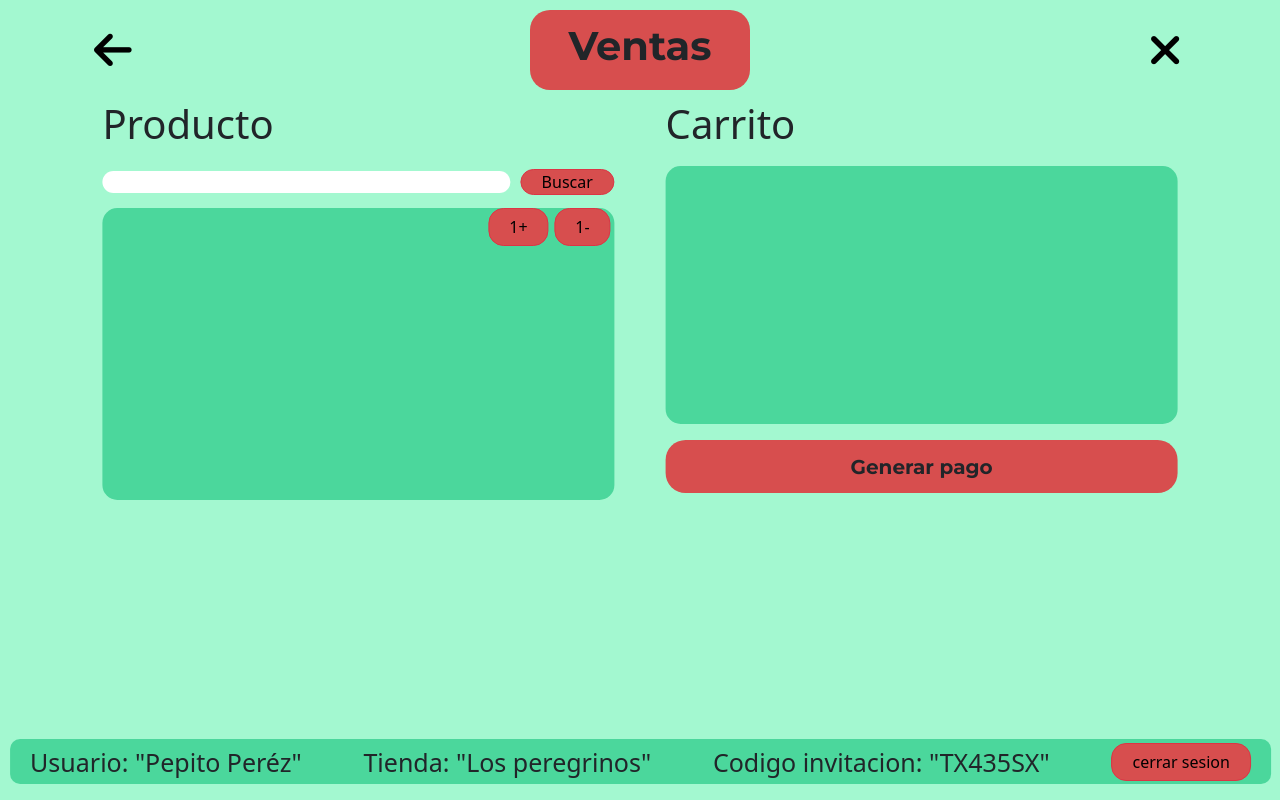
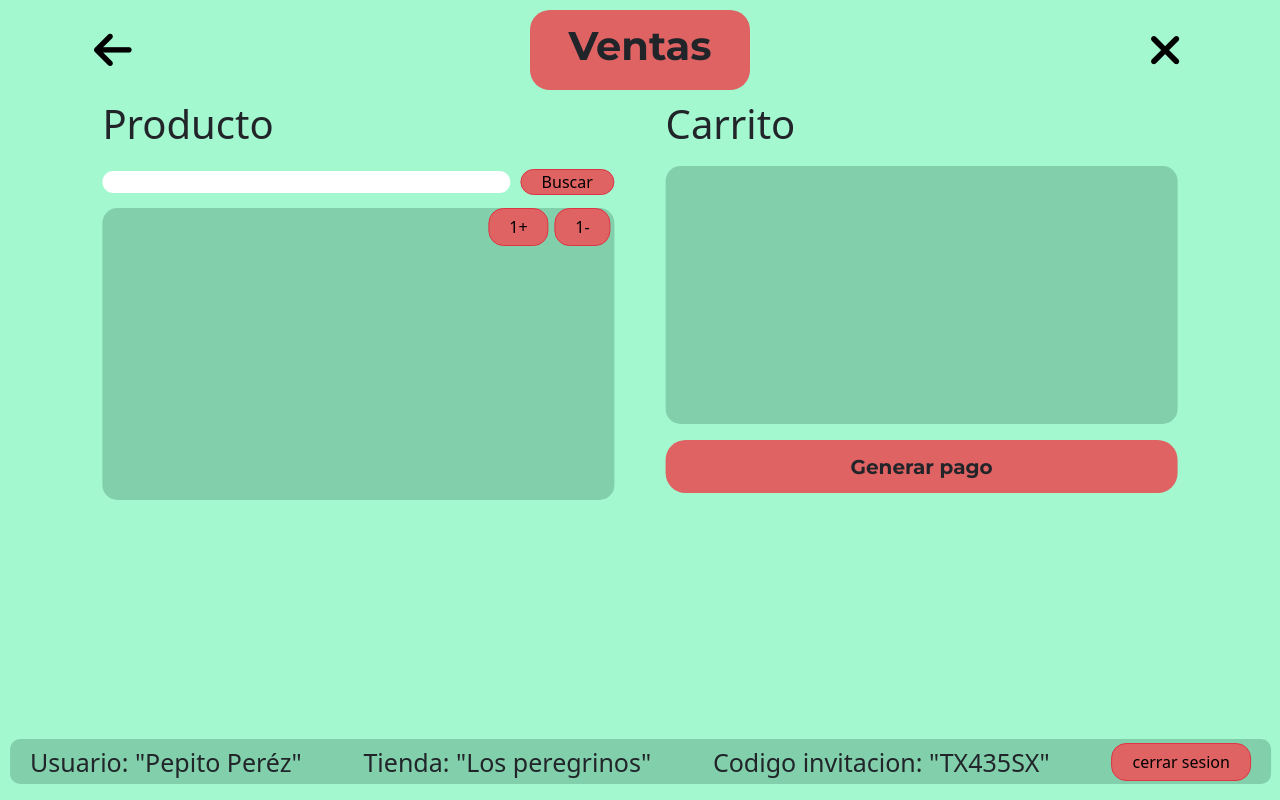
Before and after one commit to Xfezor/ADAX-Store-Manager, a PHP site: page /ventas.html in a window 1280 px wide. Run offline with PHP 8.4, Linux system fonts and the light colour scheme; some libraries are stand-ins or nearby versions.

Commit message:
arreglo colores completado, js de registro completado

```diff
--- a/HTML/styles_ventas.css
+++ b/HTML/styles_ventas.css
@@ -21,7 +21,7 @@ body {
 
   }
 .adax{
-    background-color: #D74E4E;
+    background-color: #df6363;
     font-family: 'Montserrat';
     font-weight: 700;
     font-size: 20px;
@@ -40,7 +40,7 @@ body {
 }
 @media only screen and (max-height:800px){
     .adax{
-        background-color: #D74E4E;
+        background-color: #df6363;
         font-family: 'Montserrat';
         font-weight: 700;
         font-size: 20px;
@@ -130,7 +130,7 @@ body {
 #search-button {
     height: 80%;
     width: 100%;
-    background-color: #D74E4E;
+    background-color: #df6363;
     margin: auto 0;
     color: black;
     border-radius: 15px;
@@ -142,7 +142,7 @@ body {
     #search-button {
         height: 80%;
         width: 100%;
-        background-color: #D74E4E;
+        background-color: #df6363;
         margin: auto 0;
         color: black;
         border-radius: 15px;
@@ -153,12 +153,12 @@ body {
     }
 }
 #search-button:hover{
-    background-color: #aa4949;
+    background-color: #af3333;
     color: black;
 }
 
 .product-list{
-    background-color: #4BD79C;
+    background-color: #82cfab;
     grid-column: 1/-1;
     grid-row: 3/-1;
     display: grid;
@@ -171,7 +171,7 @@ body {
 #add-button{
     height: fit-content;
     width: fit-content;
-    background-color: #D74E4E;
+    background-color: #df6363;
     color: black;
     border-radius: 15px;
     padding-left: 20px;
@@ -179,10 +179,13 @@ body {
     grid-column: 2/3;
     justify-self: center;
 }
+#add-button:hover{
+    background-color: #af3333;
+}
 #minus-button{
     height: fit-content;
     width: fit-content;
-    background-color: #D74E4E;
+    background-color: #df6363;
     color: black;
     border-radius: 15px;
     padding-left: 20px;
@@ -190,7 +193,9 @@ body {
     grid-column: 3/4;
     justify-self: center;
 }
-
+#minus-button:hover{
+    background-color: #af3333;
+}
 
 
 .right-container{
@@ -219,7 +224,7 @@ body {
     }
 }
 .cart-list{
-    background-color: #4BD79C;
+    background-color: #82cfab;
     grid-column: 1/-1;
     grid-row: 2/9;
     display: grid;
@@ -232,7 +237,7 @@ body {
 .generar-pago{
     grid-column: 1/-1;
     grid-row: 9/-1;
-    background-color: #D74E4E;
+    background-color: #df6363;
     font-family: 'Montserrat';
     font-weight: 700;
     font-size: 40px;
@@ -244,11 +249,14 @@ body {
     color: #212529;
     border: none;
 }
+.generar-pago:hover{
+    background-color: #af3333;
+}
 @media only screen and (max-height: 800px){
     .generar-pago{
         grid-column: 1/-1;
         grid-row: 9/-1;
-        background-color: #D74E4E;
+        background-color: #df6363;
         font-family: 'Montserrat';
         font-weight: 700;
         font-size: 20px;
@@ -262,15 +270,10 @@ body {
     }
 }
 
-
-
-
-
-
 .user{
     width: 98.5%;
     height: 45px;
-    background-color: #4BD79C;
+    background-color: #82cfab;
     position: fixed;
     bottom: 1em;
     display: flex;
@@ -302,7 +305,7 @@ body {
 #cerrarsesion{
     height: fit-content;
     width: fit-content;
-    background-color: #D74E4E;
+    background-color: #df6363;
     margin: auto 0;
     color: black;
     border-radius: 15px;
@@ -310,7 +313,7 @@ body {
     padding-right: 20px;
   }
   #cerrarsesion:hover{
-    background-color: #aa4949;
+    background-color: #af3333;
     color: black;
   }
 
```
Also changed, not shown: HTML/registro.html (+5 -5 lines), HTML/registro.js (+23 -40 lines), HTML/styles_registro.css (+15 -2 lines).
